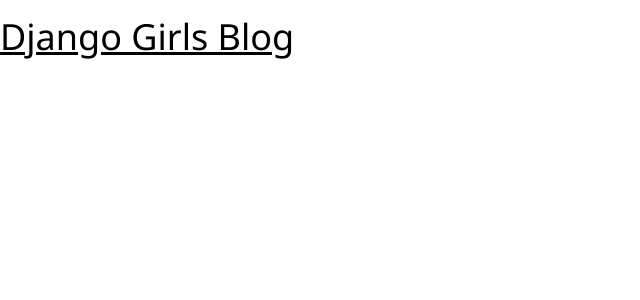
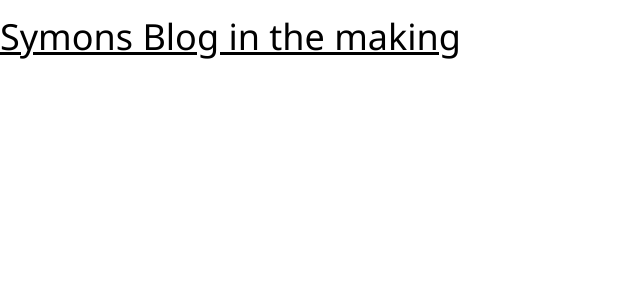
Before and after one commit to Symonss/djangogirls, a Django app: template blog/templates/blog/base.html in a window 1280 px wide. Shown: the top 300 px of the page, without its empty margins (0-640 px from the left). Run offline with Django 3.2, Linux system fonts and the light colour scheme; the template is opened without the code that fills it, so the values that code supplies are empty.

Commit message:
Changed the header of base html

```diff
--- a/blog/templates/blog/base.html
+++ b/blog/templates/blog/base.html
@@ -14,7 +14,7 @@
 
    <body>
     <div class="page-header">
-        <h1><a href="/">Django Girls Blog</a></h1>
+        <h1><a href="/">Symons Blog in the making</a></h1>
     </div>
     <div class="content container">
         <div class="row">
```
